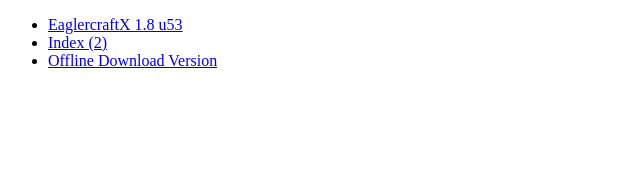
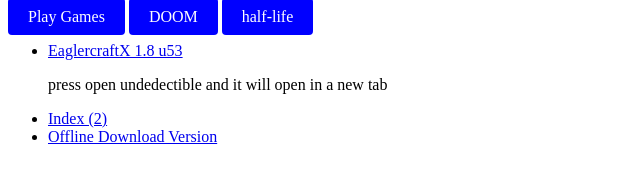
Before and after one commit to leonnn123/minecraft, a plain HTML site: page index.html in a window 1280 px wide. Shown: the whole page, without its empty margins (0-640 px from the left). Drawn offline with Linux system fonts and the light colour scheme.

Commit message:
Update index.html

```diff
--- a/index.html
+++ b/index.html
@@ -2,11 +2,15 @@
 <html>
 <head>
     <title>Links</title>
+    		<a href="https://leonnn123.github.io/games/" style="padding: 10px 20px; background: blue; color: white; text-decoration: none; border-radius: 4px;">Play Games</a>
+		<a href="https://leonnn123.github.io/DOOM/" style="padding: 10px 20px; background: blue; color: white; text-decoration: none; border-radius: 4px;">DOOM</a>
+		<a href="https://leonnn123.github.io/hl/" style="padding: 10px 20px; background: blue; color: white; text-decoration: none; border-radius: 4px;">half-life</a>
 </head>
 <body>
 
     <ul>
         <li><a href="EaglercraftX_1.8_u53_Offline_Signed.html">EaglercraftX 1.8 u53</a></li>
+        <p>press open undedectible and it will open in a new tab</p>
         <li><a href="index%20(2).html">Index (2)</a></li>
         <li><a href="Offline_Download_Version.html">Offline Download Version</a></li>
     </ul>
```
